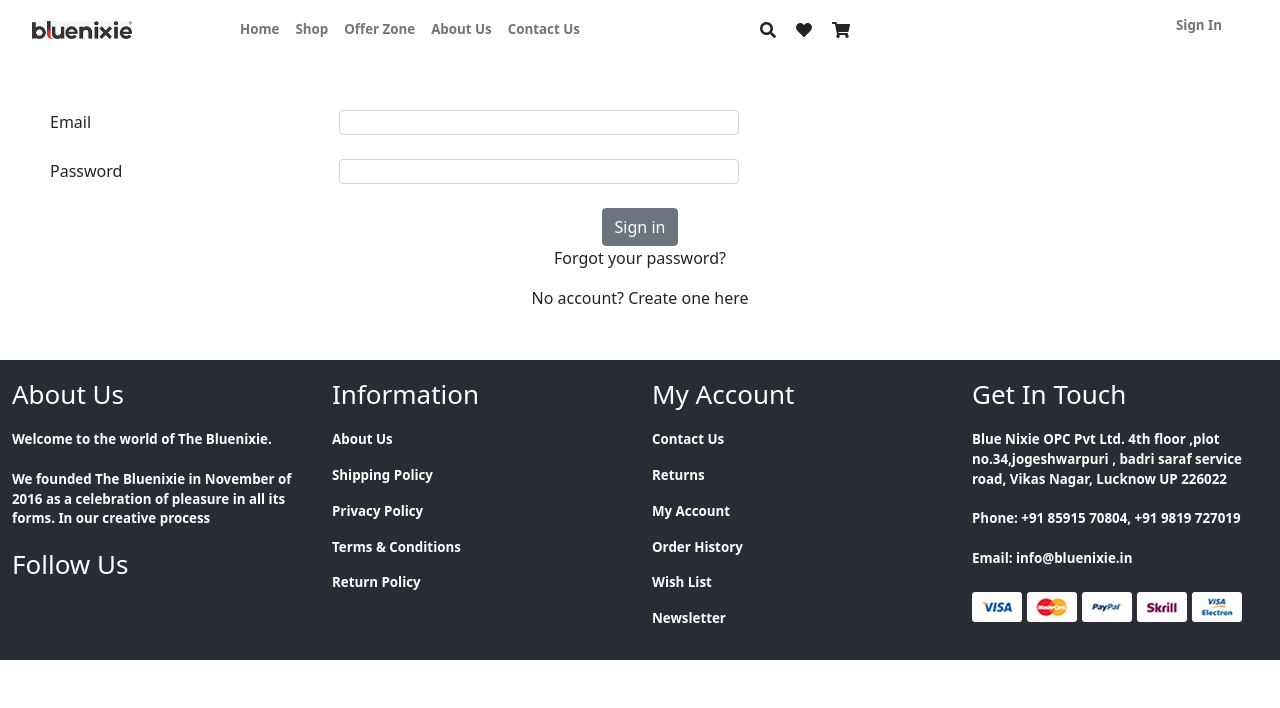
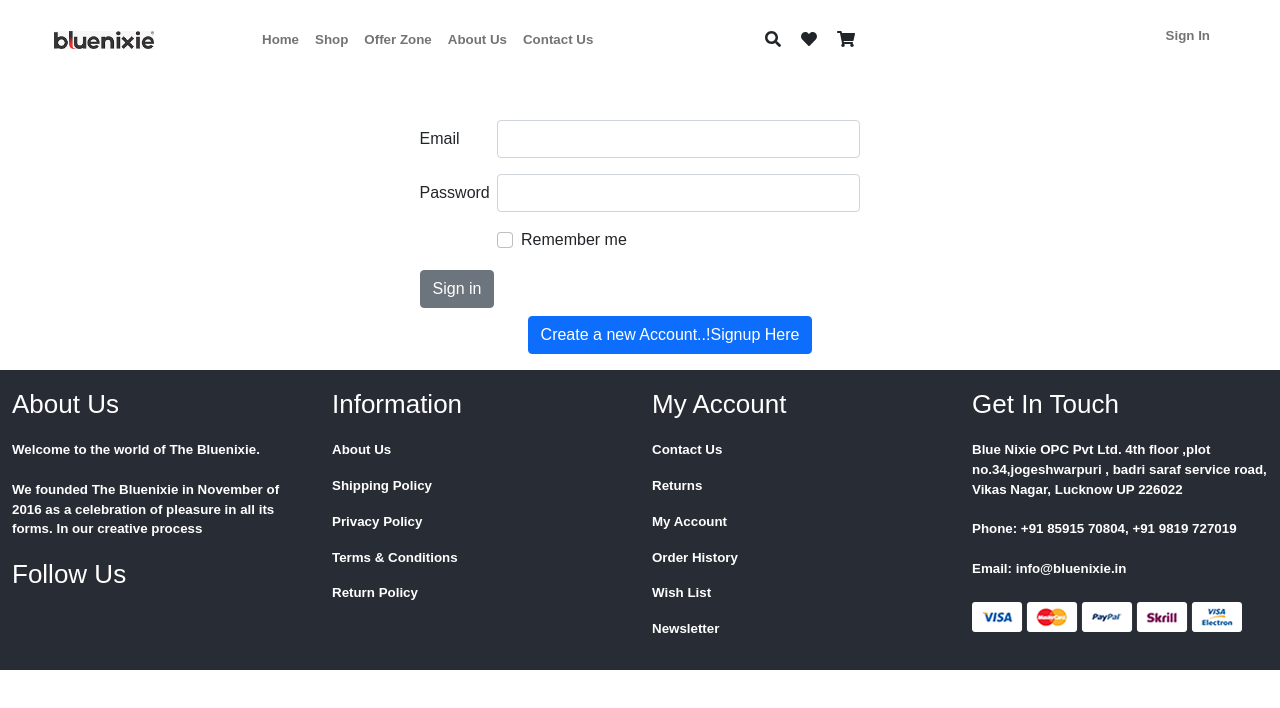
Before and after one commit to harshgmx47/bluenixie, a React (Create React App) app: page /SignIn in a window 1280 px wide. Shown: the top 708 px of the page. Built offline with nearby package versions, Linux system fonts and the light colour scheme.

Commit message:
Signin pages UI

```diff
--- a/src/App.css
+++ b/src/App.css
@@ -1,3 +1,9 @@
+*{
+  font-family: 'Poppins', sans-serif;
+}
+body{
+  font-family: 'Poppins', sans-serif;
+}
 .App {
   text-align: center;
 }
@@ -83,3 +89,19 @@ opacity: 0.8;
 width:100%;
 
 }
+.row-content{
+  margin:0px auto;
+   padding: 50px 0px 50px 0px;
+   min-height:150px;
+   max-height: 250px;
+   overflow:visible;
+}
+
+.row-header{
+  margin: 0 auto;
+  padding: 10px 0px 0px 10px;
+}
+.leftMargin{
+  top:10px;
+  margin-left:60px;
+}
--- a/src/routes.js
+++ b/src/routes.js
@@ -6,6 +6,7 @@ import {Shop} from './views/Shop';
 import {Offer} from './views/Offer';
 import {Contact} from './views/Contact';
 import {SignIn} from './views/SignIn';
+import { SignUp } from "./views/SignUp";
 
 
  export const Routes = () => {
@@ -19,6 +20,7 @@ import {SignIn} from './views/SignIn';
                  <Route exact path="/Offer" component={Offer} />
                  <Route exact path="/Contact" component={Contact} />
                  <Route exact path="/SignIn" component={SignIn} />
+                 <Route exact path="/SignUp" component={SignUp} />
                  { <Route exact path="/">
                      <Redirect to="/Home" />
                  </Route> }
--- a/src/views/SignIn/SignIn.js
+++ b/src/views/SignIn/SignIn.js
@@ -1,30 +1,62 @@
 import React from "react";
 import NavBar from '../../NavBar/NavBar';
 import FootBar from '../../NavBar/FootBar';
+import { SignUp } from "../SignUp";
 
 function SignIn() {
-    return(
+    return (
         <div>
-        <NavBar />
-        <div style={{margin:50}}>
-        <div className="row">
-            <label className="col-lg-3">Email</label>
-            <input className="col-lg-9 form-control" type="text" style={{width:400, height:25}} />
-        </div>
-        <br/>
-        <div className="row">
-            <label className="col-lg-3">Password</label>
-            <input className="col-lg-9 form-control" type="text" style={{width:400, height:25}}/>
-        </div>
-        <div className="text-center">
-        <br/>
-        <button className="btn btn-secondary">Sign in</button>
-        <p>Forgot your password?</p>
-        <p>No account? Create one here</p>
-        </div>
-        </div>
-        <FootBar />
-        </div>
+        <div className="container-fluid">
+            <header className="row-header ">
+                <NavBar />
+            </header>
+            <div className="container">
+                <div className="row row-content justify-content-center align-items">
+
+                    <div className="col-12 col-sm-5 ">
+                        <form>
+                            <div className="row mb-3">
+                                <label for="inputEmail3" className="col-md-2 col-form-label">Email</label>
+                                <div className="col-sm-10">
+                                    <input type="email" className="form-control" id="inputEmail3"/>
+                                </div>
+                            </div>
+                            <div className="row mb-3">
+                                <label for="inputPassword3" className="col-md-2  col-form-label">Password</label>
+                                <div className="col-sm-10">
+                                    <input type="password" className="form-control" id="inputPassword3"/>
+                                </div>
+                            </div>
+                            <div className="row mb-3">
+                                <div className="col-sm-10 offset-sm-2">
+                                    <div className="form-check">
+                                        <input className="form-check-input" type="checkbox" id="gridCheck1" />
+                                        <label class ="form-check-label" for="gridCheck1">
+                                        Remember me
+                                        </label>
+                                    </div>
+                                </div>
+                            </div>
+                            <button type="submit" className="btn btn-secondary">Sign in</button>
+                            <div className="leftMargin">
+                            <div className="text-center mx-auto mt-2 ">
+                                     <a href="signup" className="text-decoration-none btn btn-primary text-monospace ">Create a new Account..!Signup Here</a>
+                                </div>
+                            </div>
+                        </form>
+                    </div>
+                </div>
+
+            </div>
+            </div>
+            <div className="row-content">
+                <footer className="custom-footer" >
+                    <FootBar />
+                </footer>
+            </div>
+
+</div>
+
     );
 };
 export default SignIn;
--- /dev/null
+++ b/src/views/SignUp/SignUp.js
@@ -0,0 +1,14 @@
+import React from "react";
+import NavBar from '../../NavBar/NavBar';
+import FootBar from '../../NavBar/FootBar';
+
+function SignUp() {
+    return(
+        <div>
+        <NavBar />
+        Sign Up Goes Here ... !
+        <FootBar />
+        </div>
+    );
+};
+export default SignUp;
--- /dev/null
+++ b/src/views/SignUp/index.js
@@ -0,0 +1 @@
+export {default as SignUp}from './SignUp';
```
Also changed, not shown: src/NavBar/FootBar.js (+6 -5 lines).
